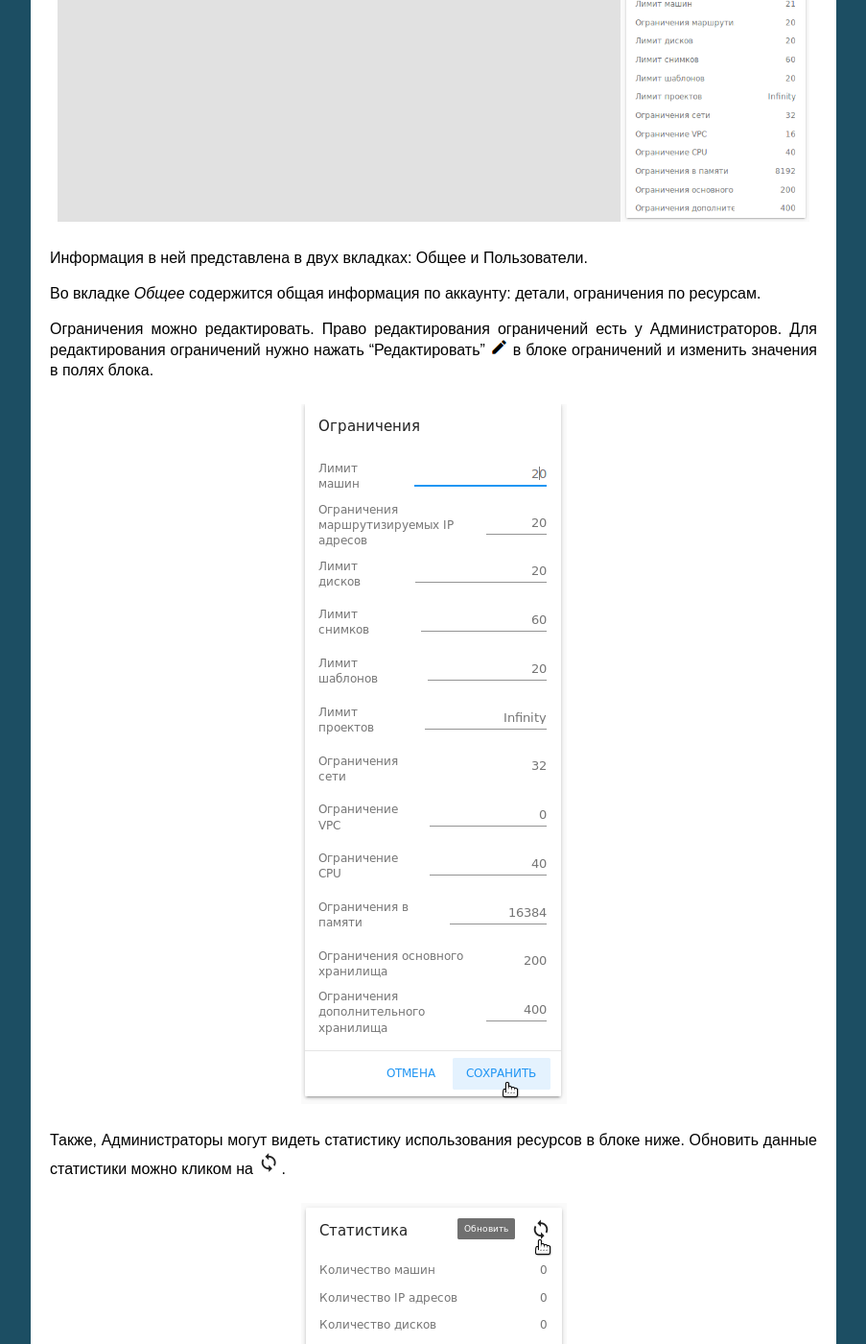
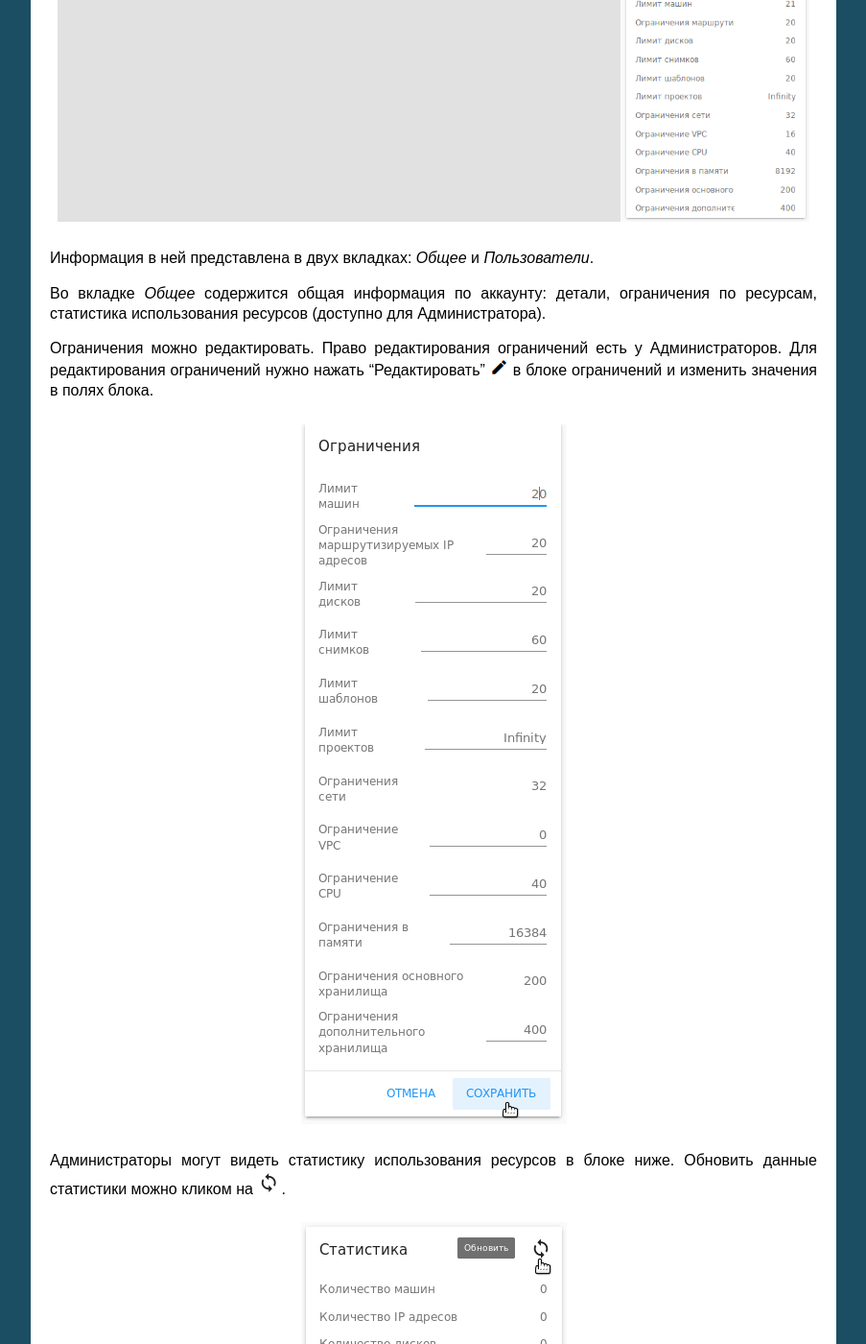
Before and after one commit to MaslovaEV/RU_CloudStack-UI, a Sphinx documentation site: the page built from RUdocs/source/CSUI-Accounts-RU.rst, in a window 1280 px wide and 1400 px high, scrolled down 4908 px. Shown: the whole window at 96% size, without its empty margins (198-1101 px from the left). Built offline with Sphinx 7.4.7, drawn with Linux system fonts in a browser that asks for light colours; pages that are not in the unit, such as notebooks, are missing from menus.

Commit message:
Update CSUI-Accounts-RU.rst

```diff
--- a/RUdocs/source/CSUI-Accounts-RU.rst
+++ b/RUdocs/source/CSUI-Accounts-RU.rst
@@ -79,15 +79,15 @@
 
 .. figure:: _static/RU_Accounts_Details.png
 
-Информация в ней представлена в двух вкладках: Общее и Пользователи.
+Информация в ней представлена в двух вкладках: *Общее* и *Пользователи*.
 
-Во вкладке *Общее* содержится общая информация по аккаунту: детали, ограничения по ресурсам.
+Во вкладке *Общее* содержится общая информация по аккаунту: детали, ограничения по ресурсам, статистика использования ресурсов (доступно для Администратора).
 
 Ограничения можно редактировать. Право редактирования ограничений есть у Администраторов. Для редактирования ограничений нужно нажать "Редактировать" |edit icon| в блоке ограничений и изменить значения в полях блока.
 
 .. figure:: _static/RU_Accounts_EditLimits.png
 
-Также, Администраторы могут видеть статистику использования ресурсов в блоке ниже. Обновить данные статистики можно кликом на |refresh icon|.
+Администраторы могут видеть статистику использования ресурсов в блоке ниже. Обновить данные статистики можно кликом на |refresh icon|.
 
 .. figure:: _static/RU_Accounts_Stats.png
 
```
